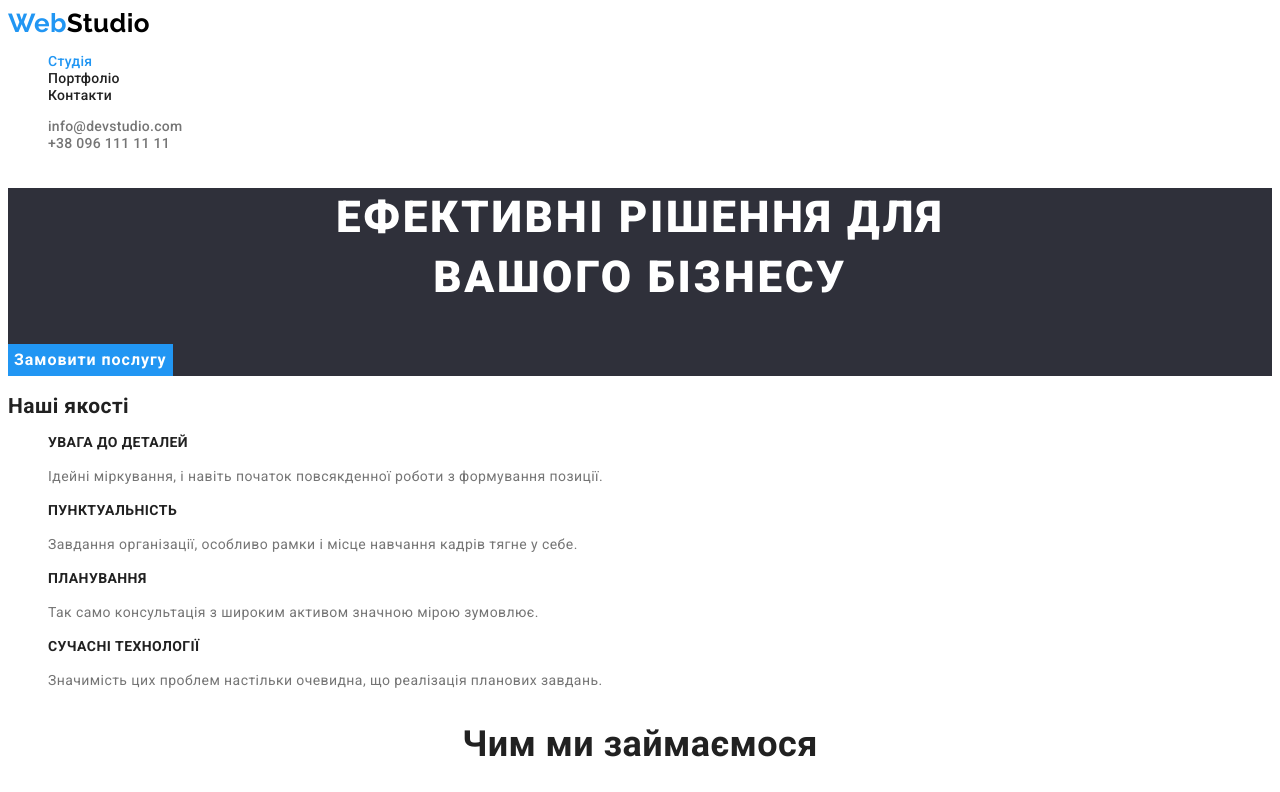
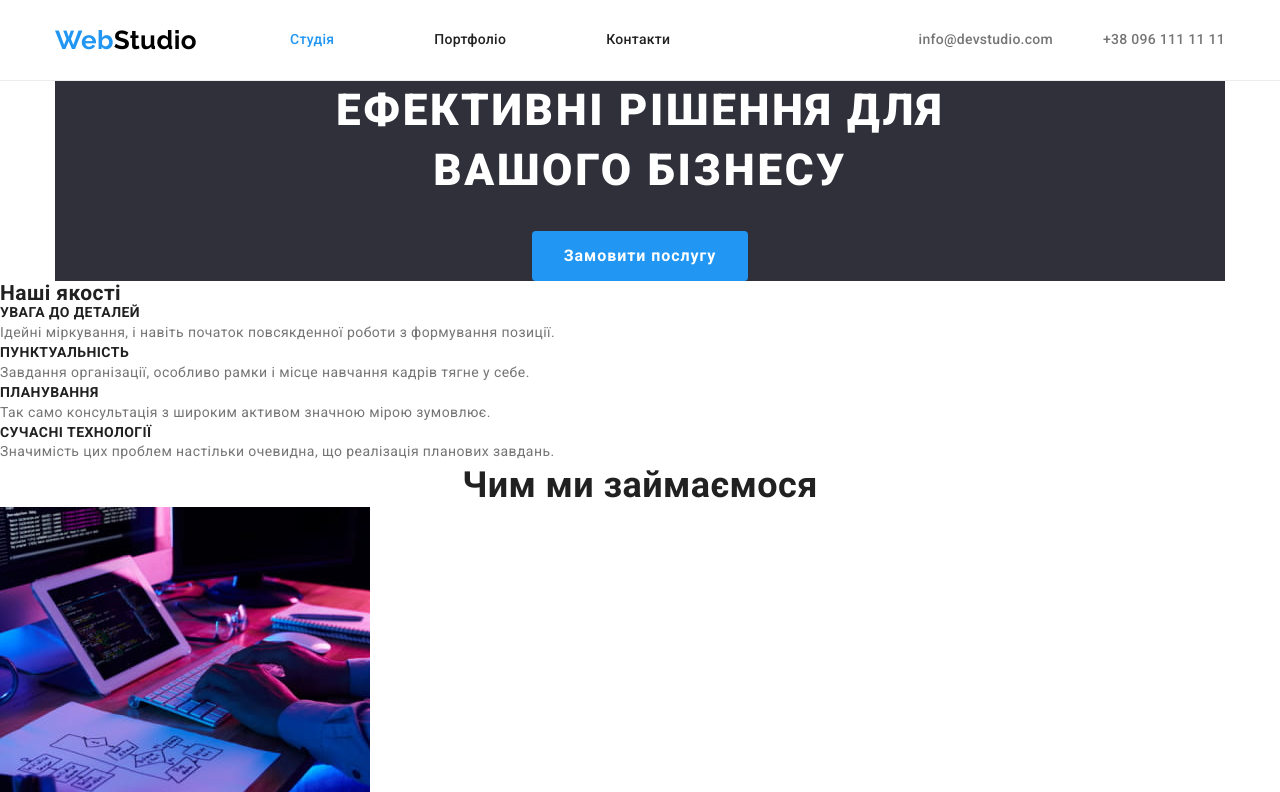
Before and after one commit to VladislavUshakov/goit-markup-hw-03, a plain HTML site: page index.html in a window 1280 px wide. Shown: the top 792 px of the page. Drawn offline with nearby package versions, Linux system fonts and the light colour scheme.

Commit message:
Add styles in Header and Hero

```diff
--- a/css/styles.css
+++ b/css/styles.css
@@ -2,6 +2,7 @@
     --primary-light-color: #FFFFFF;
     --secondary-light-color: #F5F4FA;
     --third-light-color: #757575;
+    --fourth-light-color: #ECECEC;
     --primary-dark-color: #000000;
     --secondary-dark-color: #2F303A;
     --primary-text-color: #212121;
@@ -14,6 +15,50 @@ body {
     font-family: 'Roboto', sans-serif;
     font-size: 14px;
     letter-spacing: 0.03em;
+}
+
+h1, h2, h3, h4, h5, h6, p, ul {
+    margin: 0;
+    padding: 0;
+}
+
+img {
+    display: block;
+}
+
+/* List */
+.list {
+    list-style-type: none;
+}
+
+
+/* Link */
+.link {
+    text-decoration: none;
+}
+
+
+/* Title */
+.title {
+    font-weight: 700;
+    font-size: 36px;
+    line-height: 1.17;
+    text-align: center;
+}
+
+
+/* Container */
+.container {
+    width: 1200px;
+    padding: 0 15px;
+    margin-left: auto;
+    margin-right: auto;
+}
+
+.container.header {
+    width: auto;
+
+    border-bottom: 1px solid var(--fourth-light-color);
 }
 
 
@@ -38,6 +83,8 @@ body {
 
 /* Button */
 .button {
+    min-width: 73px;
+
     color: var(--primary-text-color);
     background-color: var(--secondary-light-color);
 
@@ -48,9 +95,12 @@ body {
     letter-spacing: 0.03em;
     cursor: pointer;
     border: none;
+    border-radius: 4px;
 }
 
 .hero .button {
+    padding: 10px 32px;
+
     color: var(--primary-light-color);
     background-color: var(--primary-active-color);
 
@@ -64,6 +114,10 @@ body {
     background-color: var(--secondary-active-color);
 }
 
+.portfolio .button {
+    padding: 6px 22px;
+}
+
 .portfolio .button:hover,
 .portfolio .button:focus {
     color: var(--primary-light-color);
@@ -71,33 +125,35 @@ body {
 }
 
 
-/* List */
-.list {
-    list-style-type: none;
+/* Header */
+.page-header {
+    display: flex;
+
+    width: 1200px;
+    margin-left: auto;
+    margin-right: auto;
+    padding-left: 15px;
+    padding-right: 15px;
 }
 
+.page-header .link {
+    display: block;
+    padding-top: 32px;
+    padding-bottom: 32px;
 
-/* Link */
-.link {
-    text-decoration: none;
-}
-
-
-/* Title */
-.title {
-    font-weight: 700;
-    font-size: 36px;
-    line-height: 1.17;
-    text-align: center;
-}
-
-
-/* Header */
-.page-header .link {
     color: inherit;
     font-weight: 500;
     line-height: 1.14;
     letter-spacing: 0.02em;
+}
+
+.page-header > .list {
+    display: flex;
+    margin-left: auto;
+}
+
+.page-header .item:not(:first-child) {
+    margin-left: 50px;
 }
 
 .page-header .link:hover,
@@ -114,12 +170,31 @@ body {
 }
 
 
+/* Nav */
+.nav {
+    display: flex;
+    align-items: center;
+}
+
+.nav .list {
+    display: flex;
+    margin-left: 93px;
+}
+
+.nav .item:not(:last-child) {
+    margin-right: 50px;
+}
+
+
 /* Hero */
 .hero {
     background-color: var(--secondary-dark-color);
+    text-align: center;
 }
 
 .hero .title {
+    margin-bottom: 30px;
+
     color: var(--primary-light-color);
     font-weight: 900;
     font-size: 44px;
--- a/index.html
+++ b/index.html
@@ -11,32 +11,42 @@
       href="https://fonts.googleapis.com/css2?family=Raleway:wght@700&family=Roboto:wght@400;500;700;900&display=swap"
       rel="stylesheet"
     />
+    <link
+      rel="stylesheet"
+      href="https://cdnjs.cloudflare.com/ajax/libs/modern-normalize/1.1.0/modern-normalize.min.css"
+      integrity="sha512-wpPYUAdjBVSE4KJnH1VR1HeZfpl1ub8YT/NKx4PuQ5NmX2tKuGu6U/JRp5y+Y8XG2tV+wKQpNHVUX03MfMFn9Q=="
+      crossorigin="anonymous"
+      referrerpolicy="no-referrer"
+    />
     <link rel="stylesheet" href="./css/styles.css" />
   </head>
 
   <body>
+    <div class="container header">
       <header class="page-header">
         <nav class="nav">
           <a class="logo" href="./index.html" lang="en">Web<span class="excerpt">Studio</span></a>
 
           <ul class="list">
-          <li><a class="link active" href="./index.html">Студія</a></li>
-          <li><a class="link" href="./portfolio.html">Портфоліо</a></li>
-          <li><a class="link" href="#">Контакти</a></li>
+            <li class="item"><a class="link active" href="./index.html">Студія</a></li>
+            <li class="item"><a class="link" href="./portfolio.html">Портфоліо</a></li>
+            <li class="item"><a class="link" href="#">Контакти</a></li>
           </ul>
         </nav>
         <ul class="list">
-        <li>
+          <li class="item">
             <a class="link header-link" href="mailto:info@devstudio.com" lang="en"
               >info@devstudio.com</a
             >
           </li>
-        <li>
+          <li class="item">
             <a class="link header-link" href="tel:+380961111111">+38 096 111 11 11</a>
           </li>
         </ul>
       </header>
+    </div>
     <main>
+      <div class="container">
         <section class="hero">
           <h1 class="title">
             Ефективні рішення для <br />
@@ -44,6 +54,7 @@
           </h1>
           <button class="button" type="button">Замовити послугу</button>
         </section>
+      </div>
 
       <section class="quality">
         <!-- Заховати в CSS -->
```
Also changed, not shown: portfolio.html (+14 -5 lines). Lines whose indentation alone changed are shown as unchanged.
